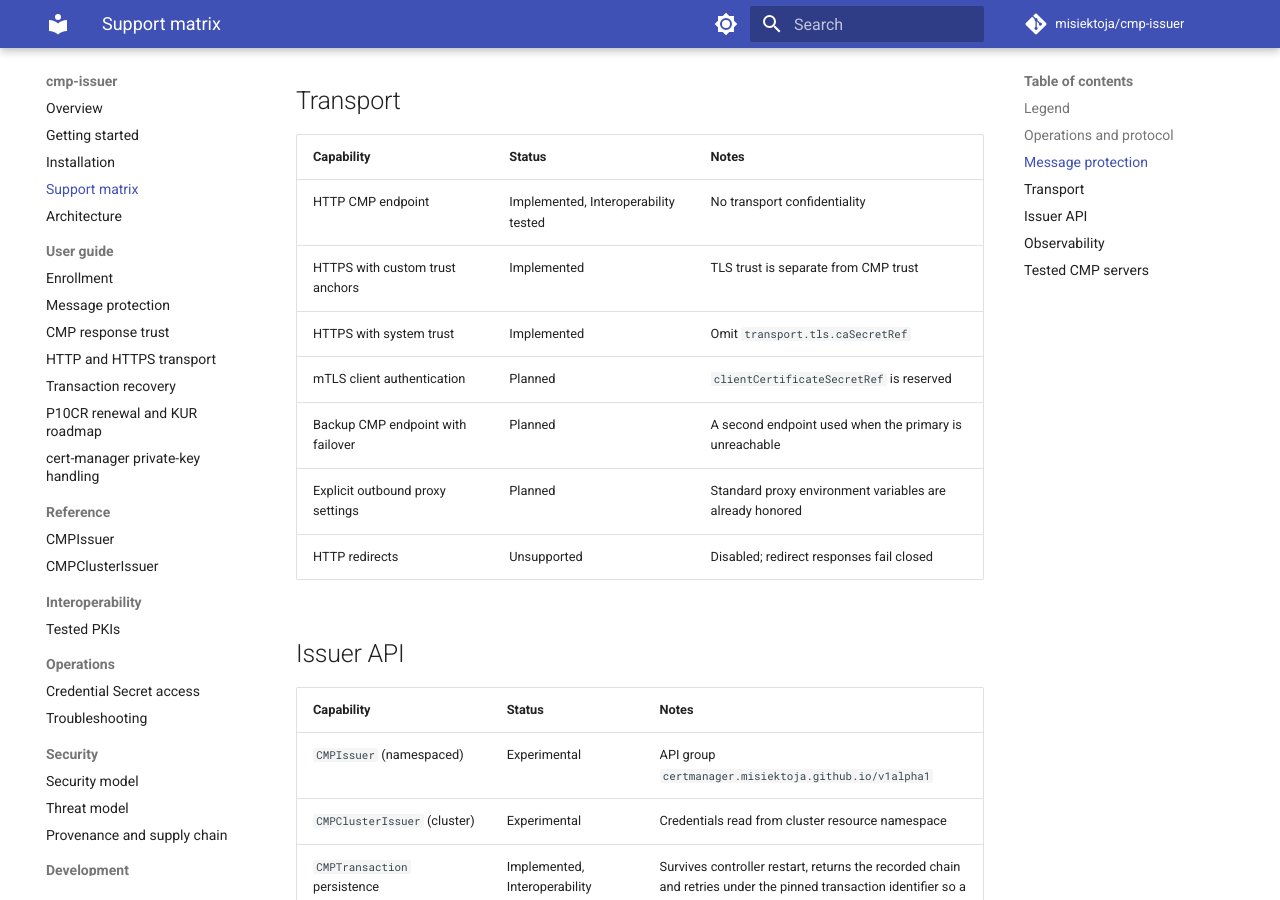
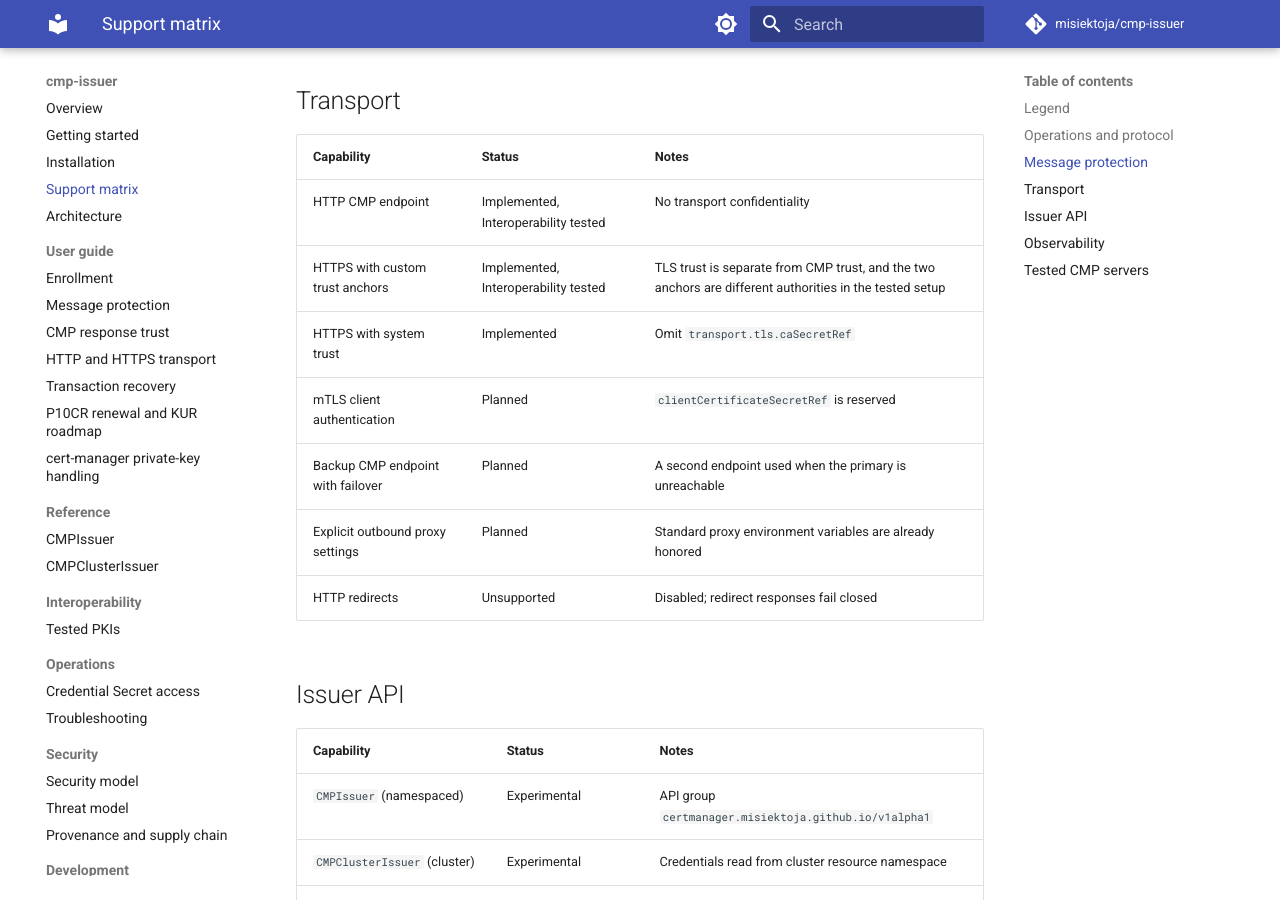
Before and after one commit to misiektoja/cmp-issuer, an MkDocs documentation site: the page built from docs/support-matrix.md, in a window 1280 px wide and 900 px high, scrolled down 1803 px. Built offline with MkDocs 1.6.1 and Material for MkDocs 9.7.7, drawn with Linux system fonts in a browser that asks for light colours; comment, search, counter and statistics services are not loaded; some of the changed text lies outside the part shown.

Commit message:
docs: mark HTTPS with custom trust anchors as interoperability tested

```diff
--- a/docs/support-matrix.md
+++ b/docs/support-matrix.md
@@ -41,7 +41,7 @@
 | Capability | Status | Notes |
 | --- | --- | --- |
 | HTTP CMP endpoint | Implemented, Interoperability tested | No transport confidentiality |
-| HTTPS with custom trust anchors | Implemented | TLS trust is separate from CMP trust |
+| HTTPS with custom trust anchors | Implemented, Interoperability tested | TLS trust is separate from CMP trust, and the two anchors are different authorities in the tested setup |
 | HTTPS with system trust | Implemented | Omit `transport.tls.caSecretRef` |
 | mTLS client authentication | Planned | `clientCertificateSecretRef` is reserved |
 | Backup CMP endpoint with failover | Planned | A second endpoint used when the primary is unreachable |
@@ -76,7 +76,7 @@
 | Server | Protection modes tested | Status |
 | --- | --- | --- |
 | Nokia NCM 26.7 / Insta Certifier 7.20 | PasswordBasedMac, Signature | Interoperability tested |
-| EJBCA Community Edition 9.3.7 (client mode alias) | PasswordBasedMac, Signature | Interoperability tested |
+| EJBCA Community Edition 9.3.7 (client mode and RA mode aliases) | PasswordBasedMac, Signature | Interoperability tested in CI |
 | OpenSSL CMP mock (`openssl cmp`) | PasswordBasedMac | Interoperability tested in CI |
 
 See [Tested PKIs](interoperability/tested-pkis.md) for server-specific configuration notes.
```
